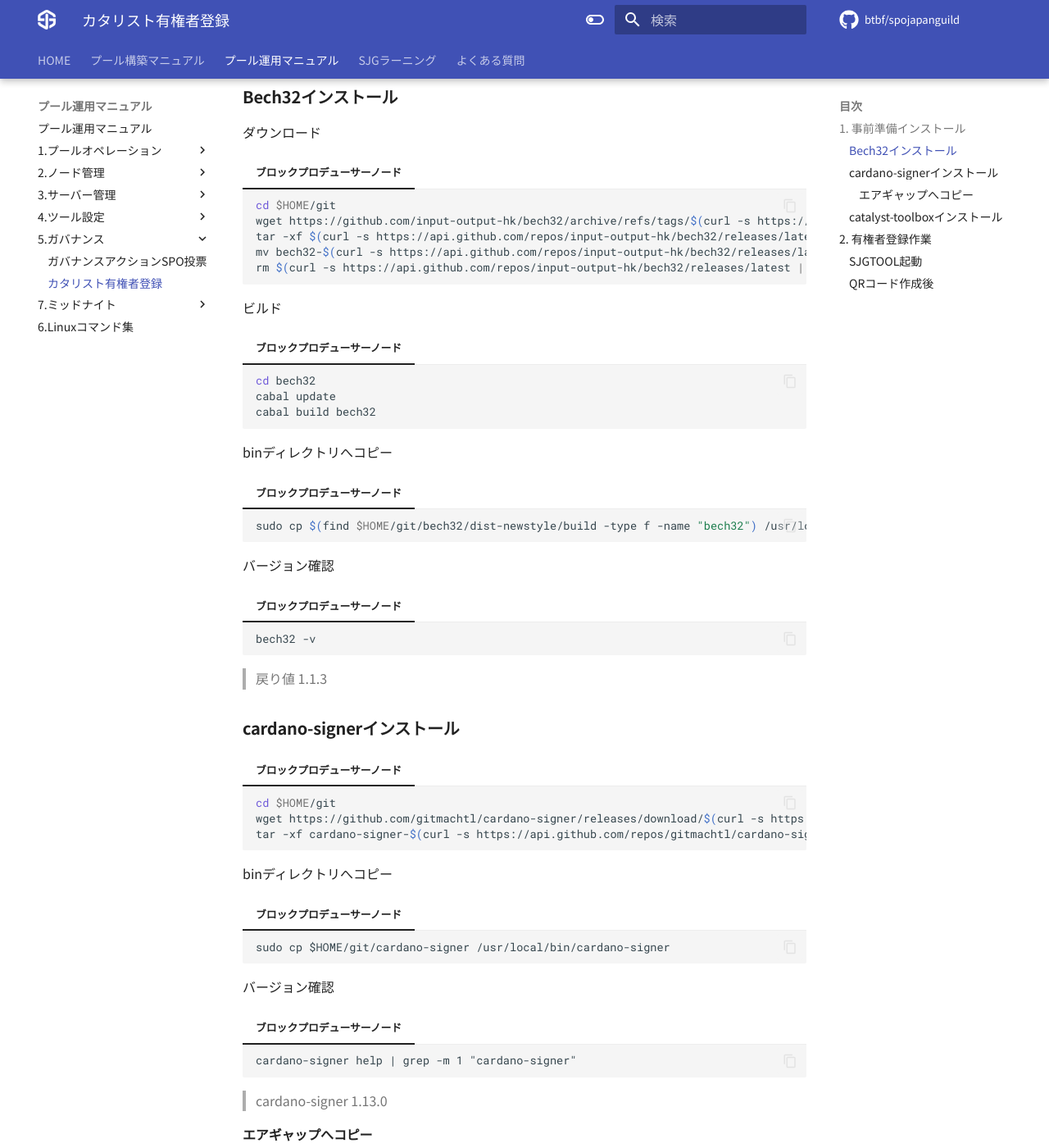
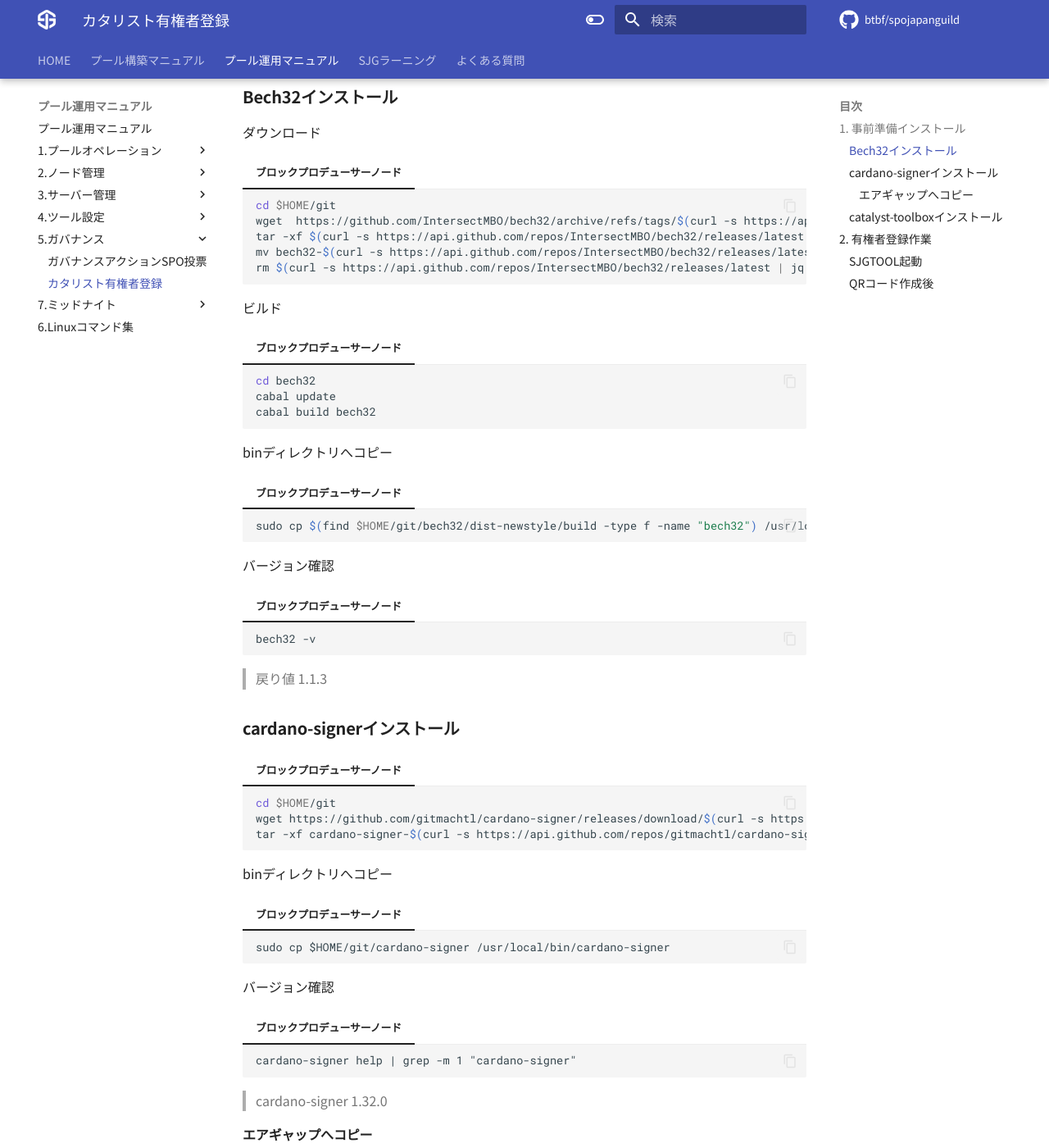
Before and after one commit to btbf/spojapanguild, an MkDocs documentation site: the page built from docs/operation/catalyst-voting.md, in a window 1280 px wide and 1400 px high, scrolled down 646 px. Shown: the whole window at 82% size. Built offline with MkDocs 1.6.1 and Material for MkDocs 9.7.7, drawn with Linux system fonts in a browser that asks for light colours; comment, search, counter and statistics services are not loaded; some of the changed lines change nothing that is shown; some of the changed text lies outside the part shown.

Commit message:
fixed bech32 url

````diff
--- a/docs/operation/catalyst-voting.md
+++ b/docs/operation/catalyst-voting.md
@@ -21,10 +21,10 @@
 === "ブロックプロデューサーノード"
     ```bash
     cd $HOME/git
-    wget https://github.com/input-output-hk/bech32/archive/refs/tags/$(curl -s https://api.github.com/repos/input-output-hk/bech32/releases/latest | jq -r .tag_name).tar.gz
-    tar -xf $(curl -s https://api.github.com/repos/input-output-hk/bech32/releases/latest | jq -r .tag_name).tar.gz
-    mv bech32-$(curl -s https://api.github.com/repos/input-output-hk/bech32/releases/latest | jq -r .tag_name | tr -d v) bech32
-    rm $(curl -s https://api.github.com/repos/input-output-hk/bech32/releases/latest | jq -r .tag_name).tar.gz
+    wget  https://github.com/IntersectMBO/bech32/archive/refs/tags/$(curl -s https://api.github.com/repos/IntersectMBO/bech32/releases/latest | jq -r .tag_name).tar.gz
+    tar -xf $(curl -s https://api.github.com/repos/IntersectMBO/bech32/releases/latest | jq -r .tag_name).tar.gz
+    mv bech32-$(curl -s https://api.github.com/repos/IntersectMBO/bech32/releases/latest | jq -r .tag_name | tr -d v) bech32
+    rm $(curl -s https://api.github.com/repos/IntersectMBO/bech32/releases/latest | jq -r .tag_name).tar.gz
     ```
 
 ビルド
@@ -68,7 +68,7 @@
     ```
     cardano-signer help | grep -m 1 "cardano-signer"
     ```
-> cardano-signer 1.13.0
+> cardano-signer 1.32.0
 
 #### エアギャップへコピー
 
@@ -98,16 +98,16 @@
     ```
     cardano-signer help | grep -m 1 "cardano-signer"
     ```
-    > cardano-signer 1.13.0
+    > cardano-signer 1.32.0
 
 
 ### **catalyst-toolboxインストール**
 === "ブロックプロデューサーノード"
     ```
     cd $HOME/git
-    git clone https://github.com/input-output-hk/catalyst-toolbox.git
-    cd catalyst-toolbox
-    git checkout 6c3ebb7
+    git clone https://github.com/input-output-hk/catalyst-core.git
+    cd catalyst-core
+    git checkout 1bdacb3
     ```
 
 Rustパッケージアップデート
@@ -119,7 +119,7 @@
 インストール
 === "ブロックプロデューサーノード"
     ```
-    cd catalyst-toolbox
+    cd src/catalyst-toolbox
     cargo install --path . --force
     ```
 
````
